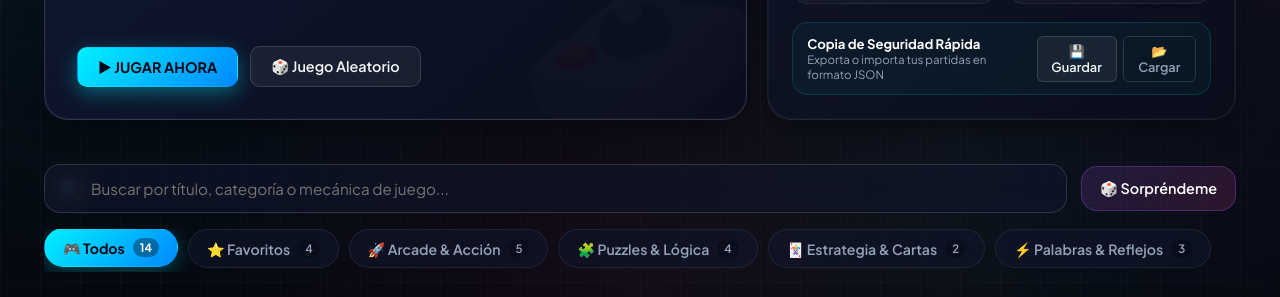
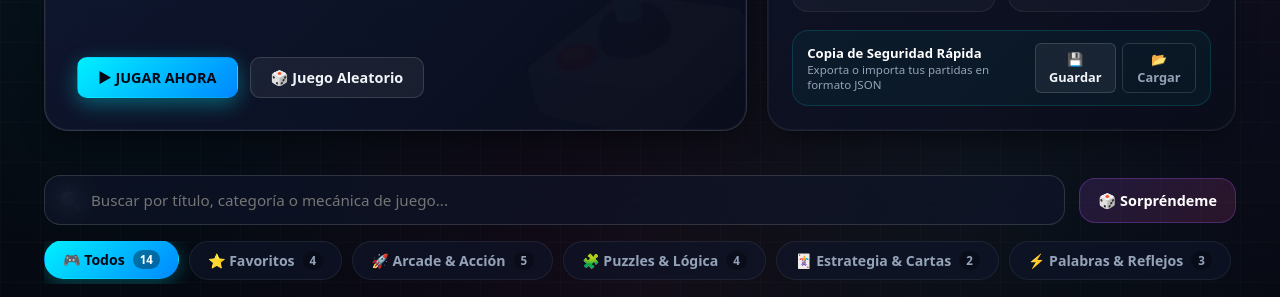
Before and after one commit to ericsnet/JuegosSinWifi, a website: page index.html in a window 1280 px wide. Shown: the part 358-655 px from the top of the page. Drawn offline with Linux system fonts and the light colour scheme.

Commit message:
perf: usar fuentes del sistema

```diff
--- a/css/style.css
+++ b/css/style.css
@@ -1,9 +1,7 @@
 /**
  * JuegosSinWifi - Premium Modern Arcade Theme
- * Ultra-refined dark glassmorphism, fluid typography, ambient glow effects
+ * Estilos con fuentes de sistema para reducir solicitudes y mejorar el inicio offline.
  */
-
-@import url('https://fonts.googleapis.com/css2?family=Outfit:wght@400;500;600;700;800;900&family=Plus+Jakarta+Sans:wght@400;500;600;700;800&display=swap');
 
 :root {
     /* Color Palette */
@@ -39,8 +37,8 @@
     --text-tertiary: #64748b;
 
     /* Typography */
-    --font-heading: 'Outfit', -apple-system, BlinkMacSystemFont, sans-serif;
-    --font-body: 'Plus Jakarta Sans', -apple-system, BlinkMacSystemFont, sans-serif;
+    --font-heading: system-ui, -apple-system, BlinkMacSystemFont, 'Segoe UI', sans-serif;
+    --font-body: system-ui, -apple-system, BlinkMacSystemFont, 'Segoe UI', sans-serif;
 
     /* Radii */
     --radius-xs: 6px;
```
